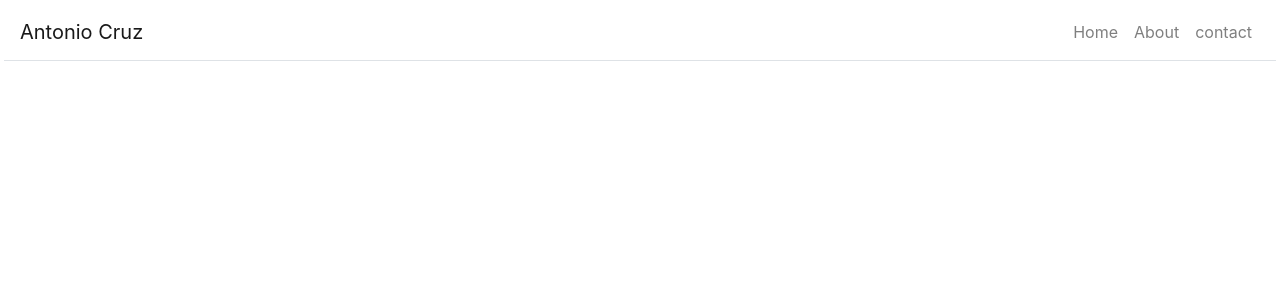
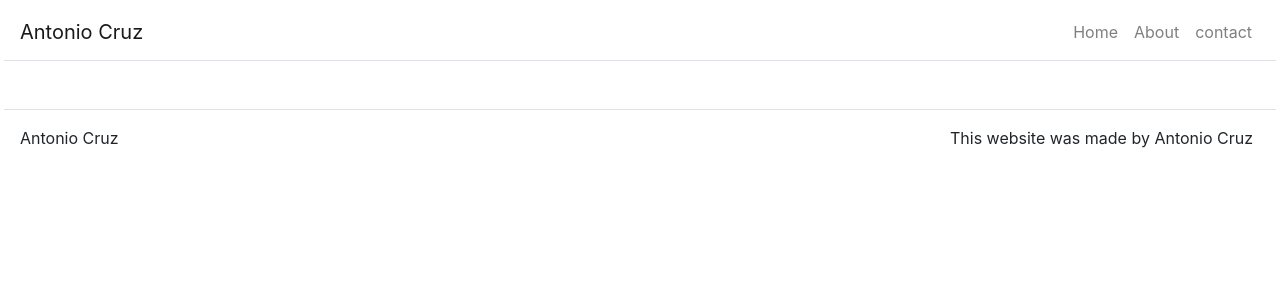
Before and after one commit to TonyBoy56/portfolio_piece, a React (Create React App) app: page / in a window 1280 px wide. Shown: the top 300 px of the page. Built offline with nearby package versions, Linux system fonts and the light colour scheme.

Commit message:
add Footer to components, and add a Homepage to the pages folder.

```diff
--- a/src/App.js
+++ b/src/App.js
@@ -8,6 +8,8 @@
 import NavbarBrand from 'react-bootstrap/NavbarBrand';
 import './App.css';
 
+import Footer from './components/Footer';
+
 class App extends React.Component {
 
   constructor(props) {
@@ -16,7 +18,7 @@
       title: 'Antonio Cruz',
       headerLinks: [
         { title: 'Home', path: '/' },
-        { title: '  About', path: '/about' },
+        { title: 'About', path: '/about' },
         { title: 'Contact', path: '/contact' }
       ],
       home: {
@@ -40,7 +42,7 @@
           <Navbar className="border-bottom" bg="transparent" expand="lg">
             <Navbar.Brand>Antonio Cruz</Navbar.Brand>
 
-            <Navbar.Toggle aria-controls="navbar-toggle"/>
+            <Navbar.Toggle className="border-0" aria-controls="navbar-toggle"/>
             <Navbar.Collapse id="navbar-toggle">
               <Nav className="ml-auto">
                 <Link className="nav-link">Home</Link>
@@ -49,6 +51,8 @@
               </Nav>
             </Navbar.Collapse>
           </Navbar>
+
+          <Footer />
         </Container>
       </Router>
     );
--- /dev/null
+++ b/src/components/Footer.js
@@ -0,0 +1,26 @@
+import React from 'react';
+import Container from 'react-bootstrap/Container';
+import Row from 'react-bootstrap/Row';
+import { Col } from 'react-bootstrap';
+
+function Footer() {
+
+    return(
+        <footer className="mt-5">
+            <Container fluid={true}>
+                <Row className="border-top justify-content-between p-3">
+                    <Col className="p-0" md={3} sm={12}>
+                        Antonio Cruz
+                    </Col>
+                    <Col className="p-0 justify-content-end" md={3}>
+                        This website was made by Antonio Cruz
+                    </Col>
+
+                </Row>
+            </Container>
+
+        </footer>
+    );
+}
+
+export default Footer;
```
Also changed, not shown: src/pages/HomePage.js (added, +9 -0 lines).
